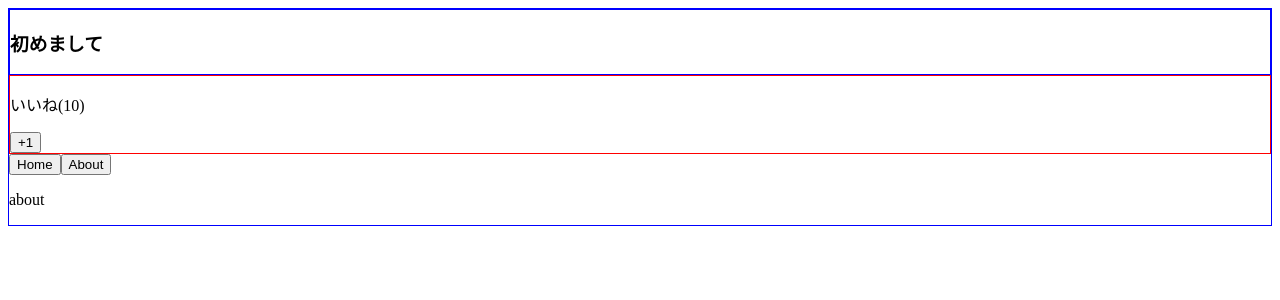
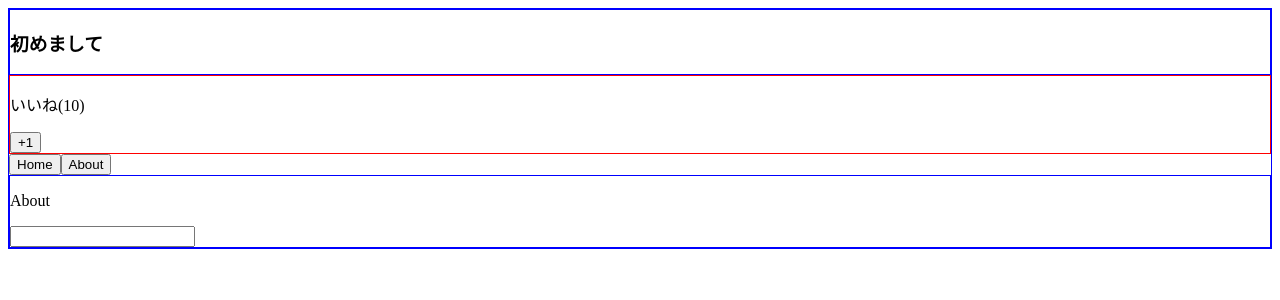
Before and after one commit to atsuya-koshida/vue-practice, a Vue app in the folder vue-cli/: page / in a window 1280 px wide. Both pictures are taken after a click on the button "About". Shown: the top 300 px of the page. Built offline with nearby package versions, Linux system fonts and the light colour scheme.

Commit message:
keep-alive

```diff
--- a/vue-cli/src/App.vue
+++ b/vue-cli/src/App.vue
@@ -6,7 +6,9 @@
     <LikeNumber :total-number="number" @my-click="number = $event"></LikeNumber>
     <button @click="currentComponent = 'Home'">Home</button>
     <button @click="currentComponent = 'About'">About</button>
-    <component :is="currentComponent"></component>
+    <keep-alive>
+      <component :is="currentComponent"></component>
+    </keep-alive>
   </div>
 </template>
 
--- a/vue-cli/src/components/About.vue
+++ b/vue-cli/src/components/About.vue
@@ -1,3 +1,12 @@
 <template>
-  <p>about</p>
+  <div>
+    <p>About</p>
+    <input type="text">
+  </div>
 </template>
+
+<script>
+export default {
+
+}
+</script>
```
